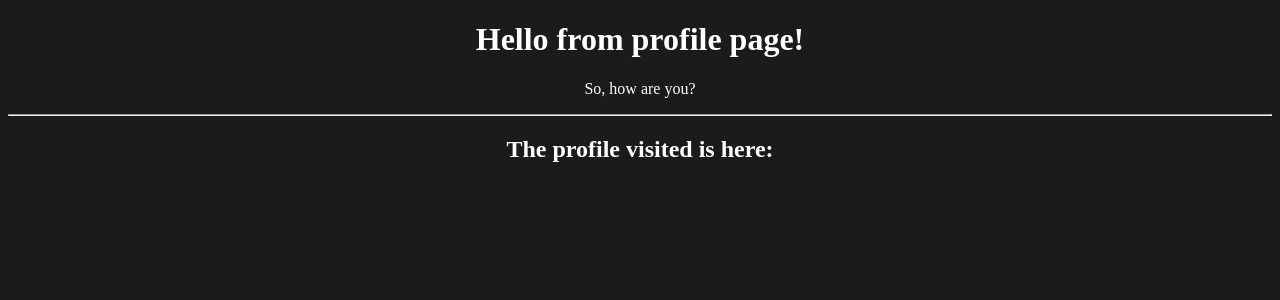
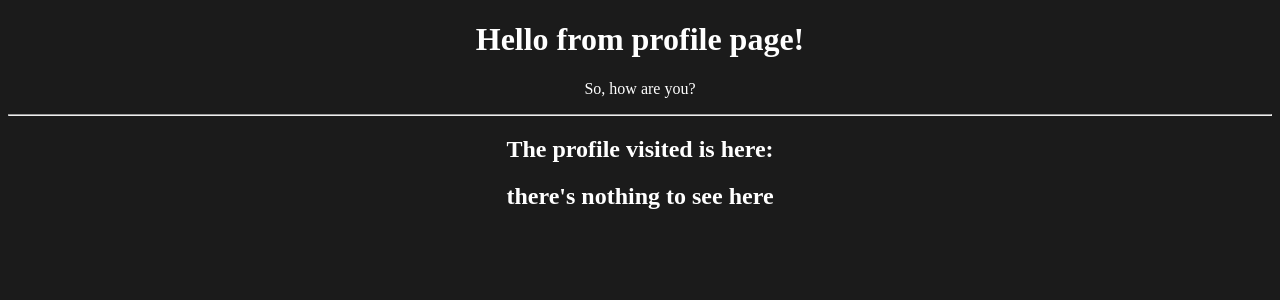
Before and after one commit to Tushar70040/router, a React (Vite) app: page /profile in a window 1280 px wide. Shown: the top 300 px of the page. Built offline with nearby package versions, Linux system fonts and the light colour scheme.

Commit message:
nested router

```diff
--- /dev/null
+++ b/src/default.jsx
@@ -0,0 +1,5 @@
+const Default = () =>{
+    return <h2>there's nothing to see here</h2>
+}
+
+export default Default;
--- a/src/main.jsx
+++ b/src/main.jsx
@@ -7,6 +7,7 @@ import { createBrowserRouter, RouterProvider } from "react-router";
 import Home from './App.jsx'
 import Spinach from './spinach.jsx'
 import Popeye from './popeye.jsx'
+import Default from './default.jsx'
 
 const router = createBrowserRouter([
   {
@@ -17,6 +18,10 @@ const router = createBrowserRouter([
     path: "profile",
     element: <Profile />,
     children:[
+      {index:true,
+        element:<Default/>
+
+      },
       {
         path:"spinach",
         element : <Spinach />
```
